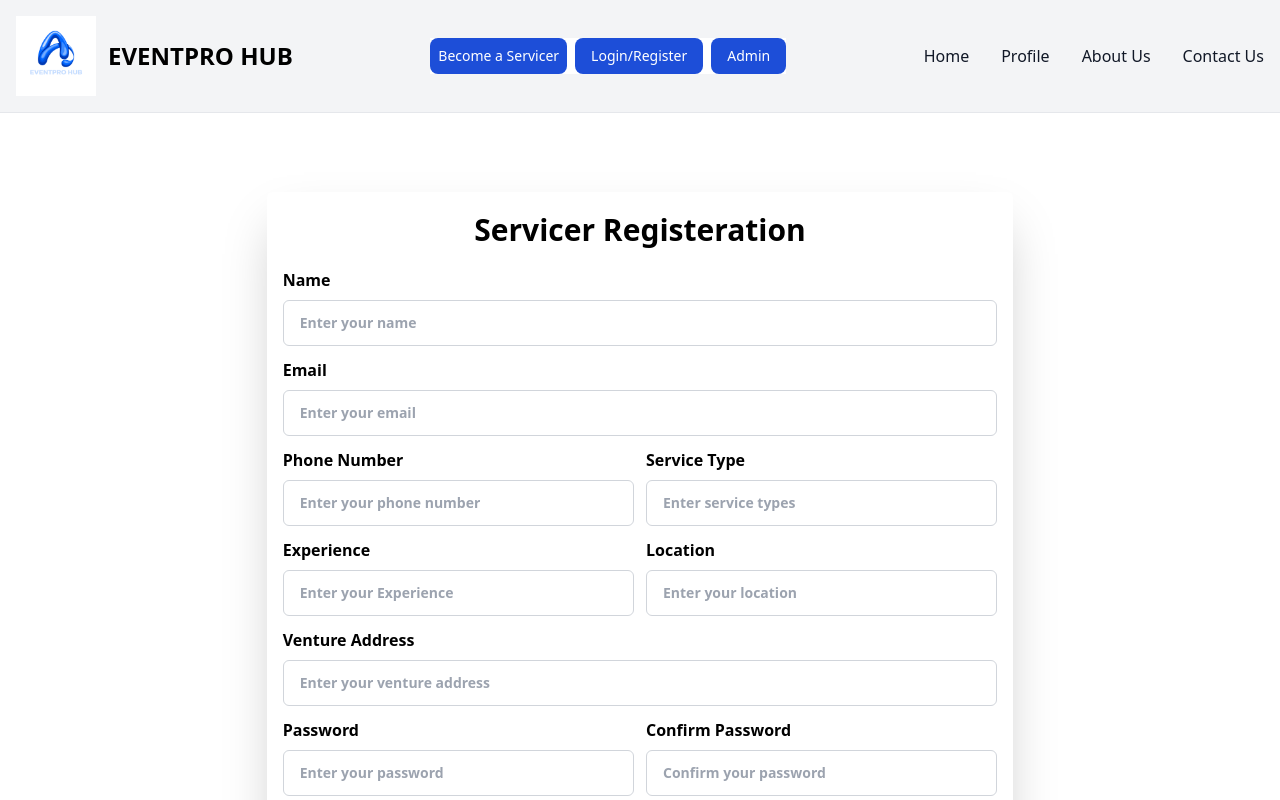
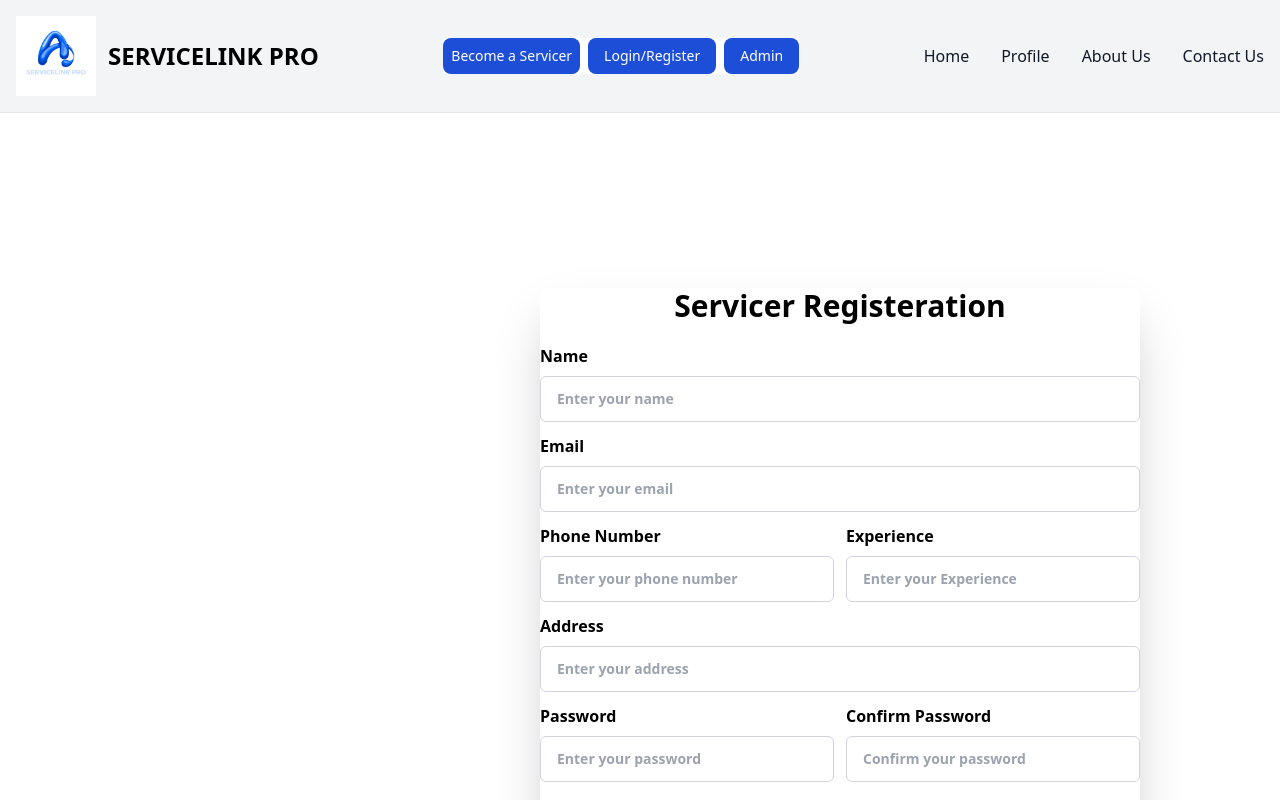
Before and after one commit to Haritha944/EventProHub, a React (Create React App) app in the folder frontend/my-app/: page /servicersignup in a window 1280 px wide. Shown: the top 800 px of the page. Built offline with nearby package versions, Linux system fonts and the light colour scheme.

Commit message:
correction

```diff
--- a/frontend/my-app/src/components/ServicerSignupComponent.jsx
+++ b/frontend/my-app/src/components/ServicerSignupComponent.jsx
@@ -6,15 +6,14 @@ import { useNavigate } from "react-router-dom";
 import axios from "axios";
 import { useDispatch, useSelector } from "react-redux";
 import { registerServicer } from "../redux/Slices/servicerSlice";
+import signup from '../Images/signup (2).jpg'
 
 const fields = [
   { label: 'Name', name: 'name', type: 'text', required: true, gridCols: 2, placeholder: 'Enter your name' },
   { label: 'Email', name: 'email', type: 'email', required: true, gridCols: 2, placeholder: 'Enter your email' },
   { label: 'Phone Number', name: 'phone_number', type: 'tel', required: true, gridCols: 1, placeholder: 'Enter your phone number' },
-  { label: 'Service Type', name: 'service_types', type: 'text', required: false, gridCols: 1, placeholder: 'Enter service types' },
   { label: 'Experience', name: 'experience', type: 'text', required: true, gridCols: 1, placeholder: 'Enter your Experience' },
-  { label: 'Location', name: 'location', type: 'text', required: true, gridCols: 1, placeholder: 'Enter your location' },
-  { label: 'Venture Address', name: 'venture_address', type: 'text', required: true, gridCols: 2, placeholder: 'Enter your venture address' },
+  { label: 'Address', name: 'address', type: 'text', required: true, gridCols: 2, placeholder: 'Enter your address' },
   { label: 'Password', name: 'password', type: 'password', required: true, gridCols: 1, placeholder: 'Enter your password' },
   { label: 'Confirm Password', name: 'password2', type: 'password', required: true, gridCols: 1, placeholder: 'Confirm your password' },
 ];
@@ -38,13 +37,10 @@ export default function ServicerSignupComponent () {
       formData.append("email", data.email);
       formData.append("phone_number", data.phone_number);
       formData.append("experience", data.experience);
-      formData.append("location", data.location);
-      formData.append("venture_address", data.venture_address);
+      formData.append("address", data.address);
       formData.append("password", data.password);
       formData.append("password2", data.password2);
-      if (data.service_types) {
-        data.service_types.split(',').forEach(type => formData.append('service_types', type.trim()));
-      }
+
 
       dispatch(registerServicer(formData));
     };
@@ -58,8 +54,13 @@ export default function ServicerSignupComponent () {
 
   return (
     <div>
-      <div className="container mx-auto mt-48">
-        <div className="lg:w-7/12 pb-10 pt-5 w-full p-4 flex flex-wrap justify-center shadow-2xl my-20 rounded-md mx-auto">
+      <div className="flex container mx-auto mt-48">
+      <div className="w-full md:w-1/2 bg-cover bg-center" style={{ backgroundImage: `url(${signup})`,width:'500px' }}>
+        {/* Optionally add some overlay or content here */}
+         </div>
+
+         <div className='w-full md:w-1/2 flex items-center justify-center pt-4 md:pl-10'>
+        <div className="w-full flex flex-wrap justify-center shadow-2xl my-20 rounded-md mx-auto">
           <div className="pb-5">
             <h1 className="text-3xl font-bold">Servicer Registeration</h1>
           </div>
@@ -115,6 +116,7 @@ export default function ServicerSignupComponent () {
                 </a>
             </div>
           </form>
+          </div>
         </div>
       </div>
     </div>
--- a/frontend/my-app/src/components/UserNavBarComponent.jsx
+++ b/frontend/my-app/src/components/UserNavBarComponent.jsx
@@ -3,7 +3,7 @@ import { useNavigate } from 'react-router-dom';
 import {useDispatch, useSelector } from 'react-redux';
 import axios from 'axios';
 import { clearUser } from '../redux/Slices/userSlice';
-import eventlogo from '../Images/Eventpro hub (1).png'
+import eventlogo from '../Images/logo.png'
 
 export const UserNavBarComponent = () => {
     const navigate = useNavigate();
@@ -61,7 +61,7 @@ return (
     <div className='max-w-screen-xl flex flex-wrap items-center justify-between mx-auto p-4'>
     <a href="#"  className="flex items-center space-x-3 rtl:space-x-reverse">
             <img src={eventlogo} className="h-20" alt="Flowbite Logo" />
-            <span onClick={() => navigate('/homepage')} className="self-center text-2xl font-semibold whitespace-nowrap dark:text-dark">EVENTPRO HUB</span>
+            <span onClick={() => navigate('/homepage')} className="self-center text-2xl font-semibold whitespace-nowrap dark:text-dark">SERVICELINK PRO</span>
           </a>
     <div className='flex bg-white md:space-0' >
         <button onClick={()=>navigate('/servicersignup')} type="submit"className="mr-2 text-white bg-blue-700 hover:bg-blue-800 font-medium rounded-lg text-sm px-2 py-2 text-center ">Become a Servicer</button>
--- a/frontend/my-app/src/redux/Slices/servicerSlice.js
+++ b/frontend/my-app/src/redux/Slices/servicerSlice.js
@@ -7,7 +7,7 @@ export const registerServicer = createAsyncThunk(
   'servicer/register',
   async (formData, { rejectWithValue }) => {
     try {
-      const response = await axios.post('http://localhost:8000/api/servicer/register/', formData);
+      const response = await axios.post('http://localhost:8000/api/provider/register/', formData);
       return response.data;
     } catch (error) {
       return rejectWithValue(error.response?.data || error.message);
```
Also changed, not shown: frontend/my-app/src/Images/logo.png.
